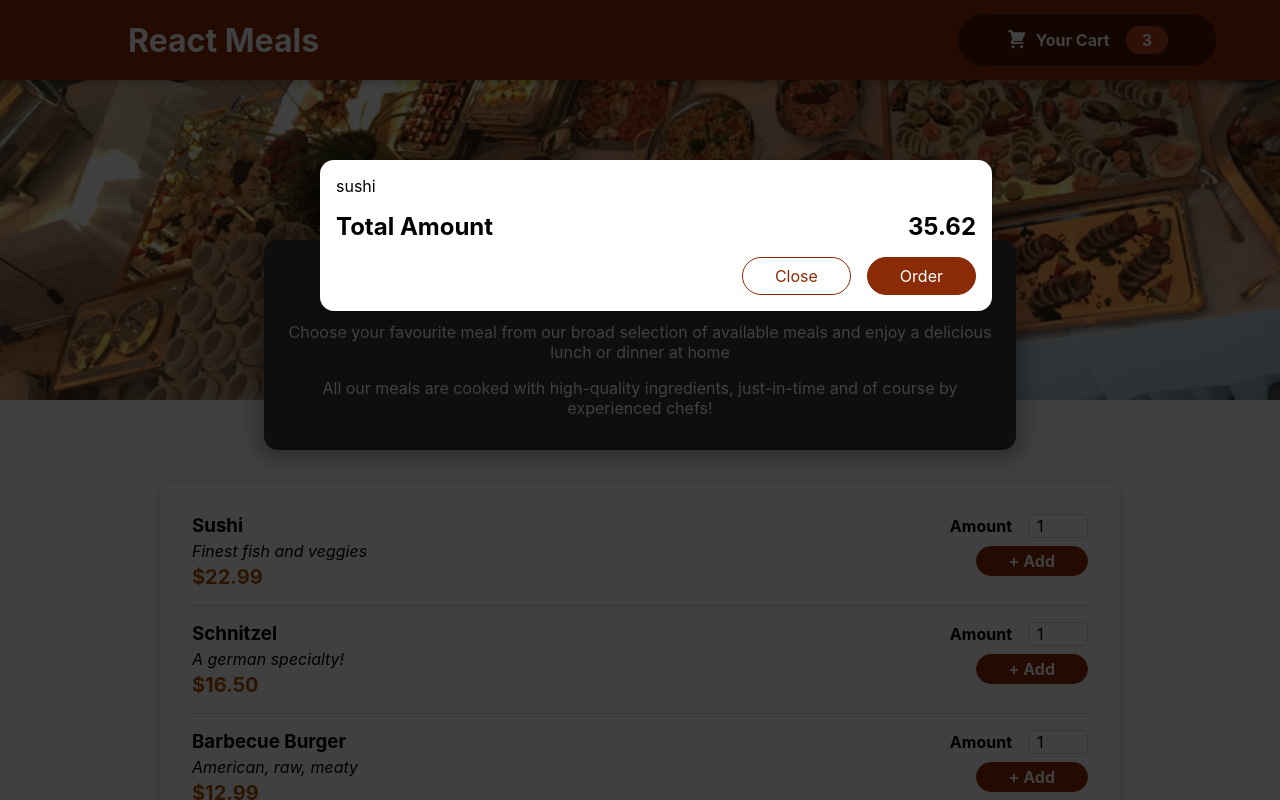
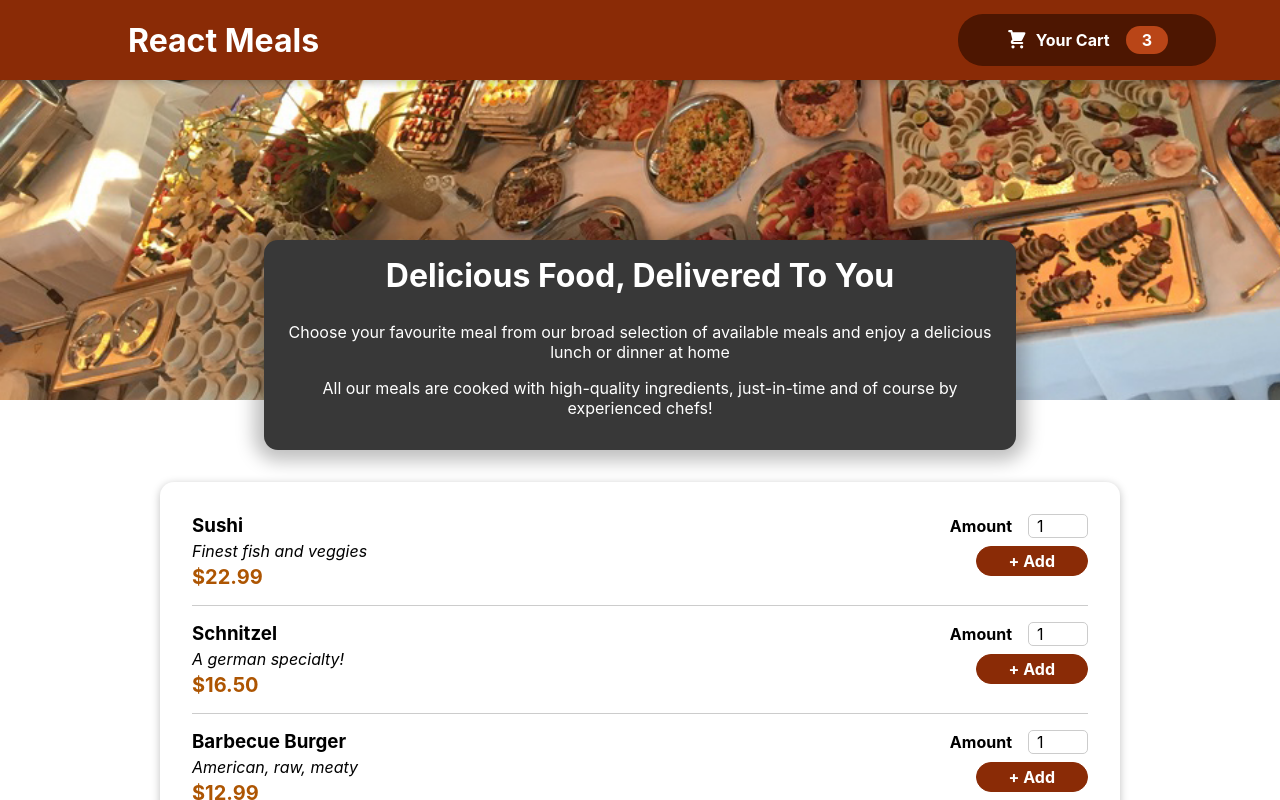
Before and after one commit to ansam007/Resturant-meals-in-React, a React (Create React App) app: page / in a window 1280 px wide. Shown: the top 800 px of the page. Built offline with nearby package versions, Linux system fonts and the light colour scheme.

Commit message:
fully functional Overlay

```diff
--- a/src/App.js
+++ b/src/App.js
@@ -1,17 +1,26 @@
-import React from "react";
+import React, { useState } from "react";
 import Header from "./components/Layout/Header";
 import Meals from "./components/Meals/Meals";
 import Cart from "./components/Cart/Cart";
 
 function App() {
+  const [cartIsShown, setCartIsShown] = useState(false);
+
+  const showCartHandler = () => {
+    setCartIsShown(true);
+  };
+
+  const hideCartHandler = () => {
+    setCartIsShown(false);
+  };
+
   return (
     <React.Fragment>
-      <Cart></Cart>
-      <Header> </Header>
+      {cartIsShown && <Cart onClose={hideCartHandler} ></Cart>}
+      <Header onClick={showCartHandler}> </Header>
       <main>
         <Meals></Meals>
       </main>
-
     </React.Fragment>
   );
 }
--- a/src/components/Cart/Cart.js
+++ b/src/components/Cart/Cart.js
@@ -11,14 +11,14 @@ const Cart = (props) => {
   );
 
   return (
-    <Modal>
+    <Modal closeIt={props.onClose}>
       {cartItems}
       <div className={classes.total}>
         <span>Total Amount</span>
         <span>35.62</span>
       </div>
       <div className={classes.actions}>
-        <button className={classes['button--alt']}>Close</button>
+        <button className={classes['button--alt']} onClick={props.onClose}>Close</button>
         <button className={classes.button}>Order</button>
       </div>
     </Modal>
--- a/src/components/Layout/Header.js
+++ b/src/components/Layout/Header.js
@@ -8,7 +8,7 @@ const Header = (props) => {
     <React.Fragment>
       <header className={classes.header}>
         <h1>React Meals</h1>
-        <HeaderCartButton></HeaderCartButton>
+        <HeaderCartButton onShow={props.onClick}></HeaderCartButton>
       </header>
       <div className={classes["main-image"]}>
         <img src={mealsImage} alt="A Table full of delicious food !"></img>
--- a/src/components/Layout/HeaderCartButton.js
+++ b/src/components/Layout/HeaderCartButton.js
@@ -3,7 +3,7 @@ import classes from "./HeaderCartButton.module.css";
 
 const HeaderCartButton = (props) => {
   return (
-    <button className={classes.button}>
+    <button className={classes.button} onClick={props.onShow}>
       <span className={classes.icon}>
         <CartIcon></CartIcon>
       </span>
--- a/src/components/UI/Modal.js
+++ b/src/components/UI/Modal.js
@@ -3,7 +3,7 @@ import React from 'react';
 import ReactDOM from 'react-dom';
 
 const Backdrop = (props) => {
-  return <div className={classes.backdrop}> </div>;
+  return <div className={classes.backdrop} onClick={props.onClose}> </div>;
 };
 
 const ModalOverlay = (props) => {
@@ -11,13 +11,13 @@ const ModalOverlay = (props) => {
     <div className={classes.modal}>
       <div className={classes.content}>{props.children}</div>
     </div>
-  );
+  )
 };
 
 const Modal = (props) => {
     return (
         <React.Fragment>
-            {ReactDOM.createPortal(<Backdrop></Backdrop>, document.getElementById('overlays'))}
+            {ReactDOM.createPortal(<Backdrop onClose={props.closeIt}></Backdrop>, document.getElementById('overlays'))}
             {ReactDOM.createPortal(<ModalOverlay>{props.children}</ModalOverlay>, document.getElementById('overlays'))}
         </React.Fragment>
     )
```
